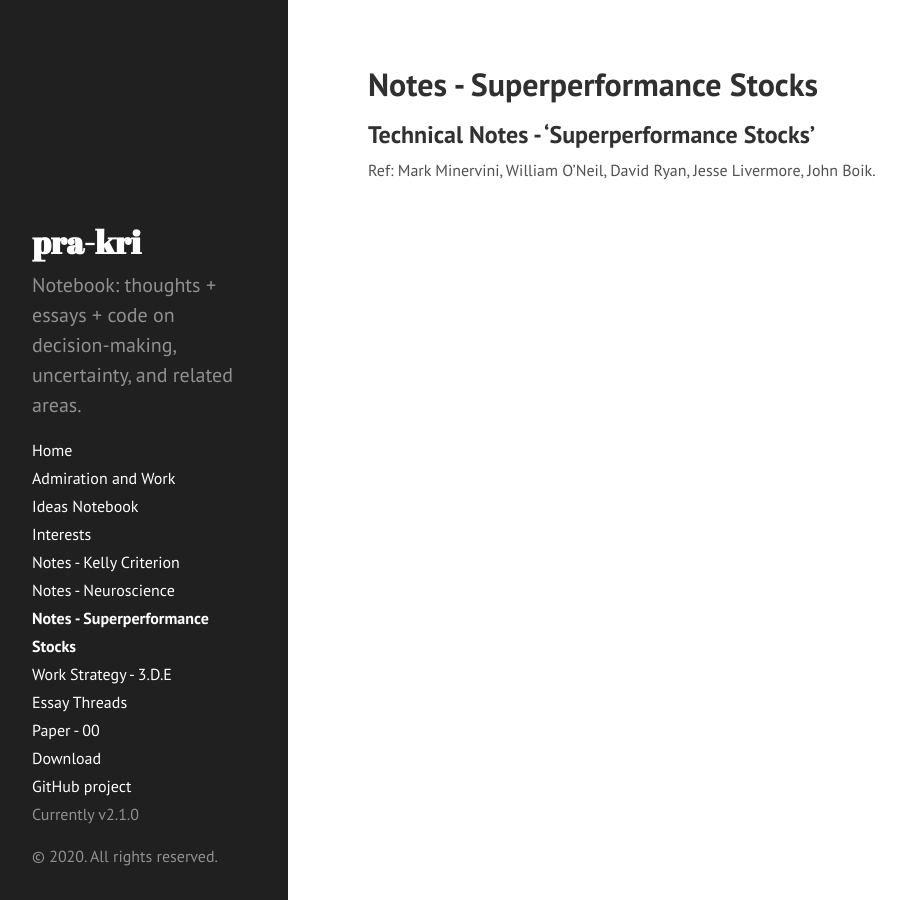
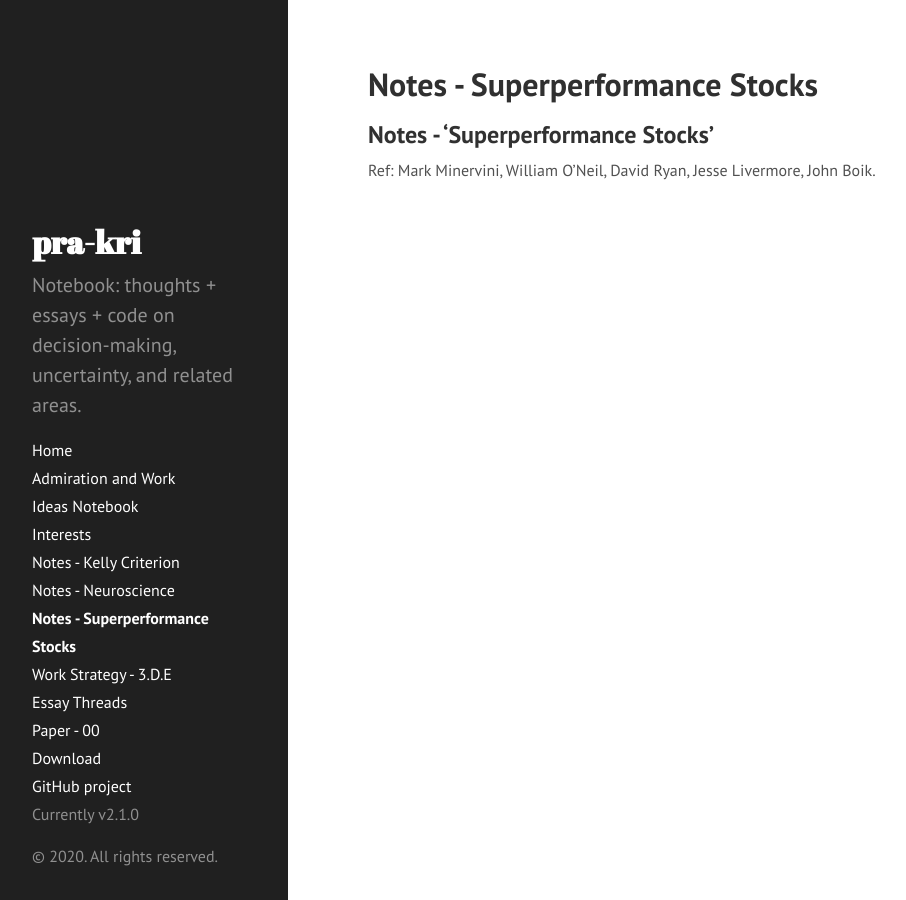
Before and after one commit to pra-kri/pra-kri.github.io, a Jekyll site: the page built from NOTES_SuperperformanceStocks.md, in a window 1280 px wide. Shown: the whole page, without its empty margins (0-906 px from the left). Built offline with Jekyll 4.4.1, drawn with Linux system fonts in a browser that asks for light colours.

Commit message:
Update NOTES_SuperperformanceStocks.md

```diff
--- a/NOTES_SuperperformanceStocks.md
+++ b/NOTES_SuperperformanceStocks.md
@@ -3,6 +3,6 @@ layout: page
 title: Notes - Superperformance Stocks
 ---
 
-## Technical Notes - 'Superperformance Stocks'
+## Notes - 'Superperformance Stocks'
 
 Ref: Mark Minervini, William O'Neil, David Ryan, Jesse Livermore, John Boik.
```
